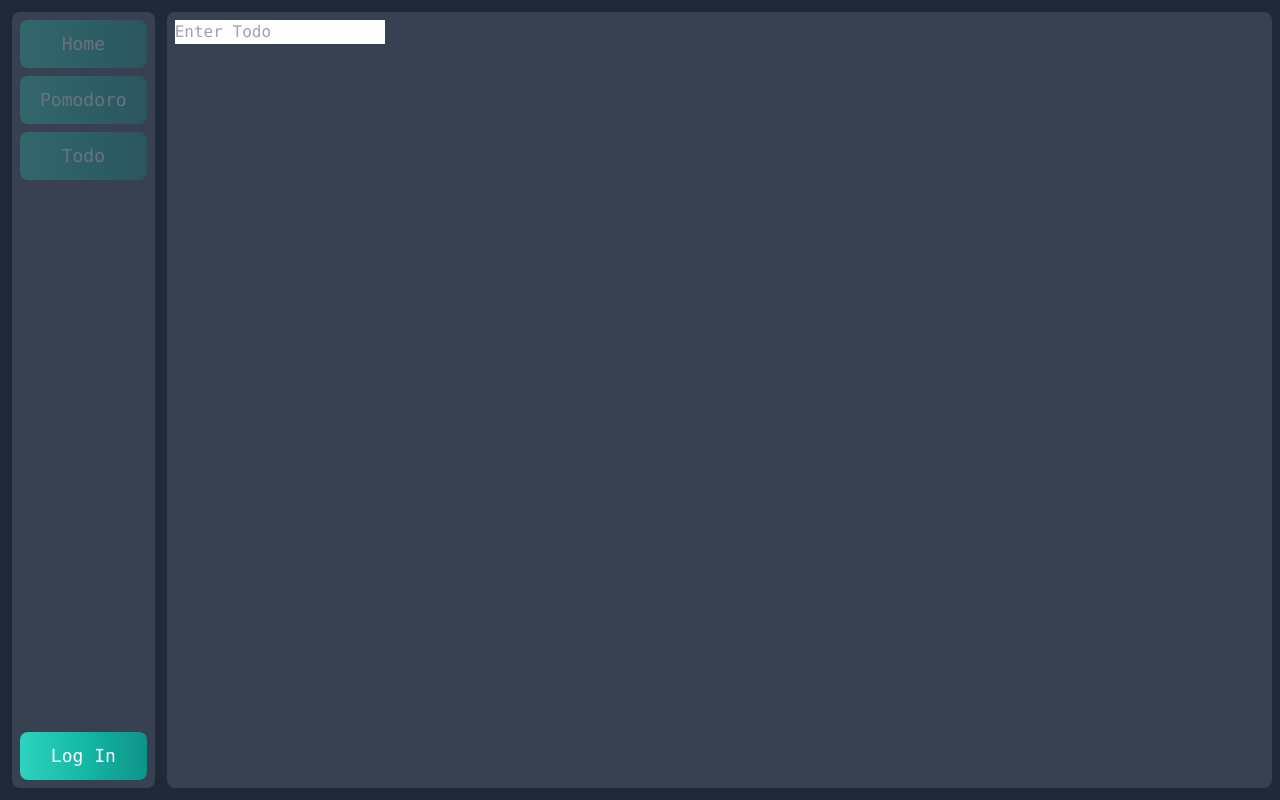
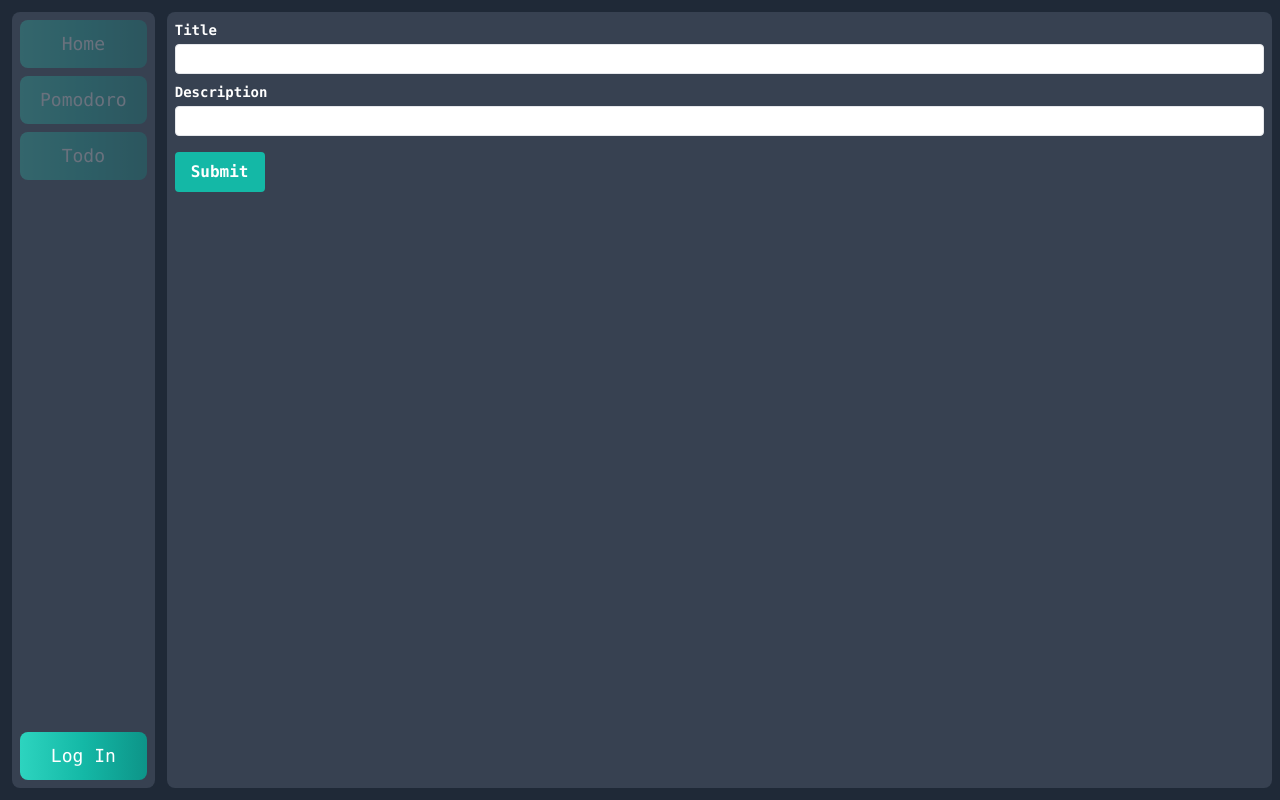
Before and after one commit to PierreMasselot1/Planit, a React (Create React App) app in the folder web/: page /todo in a window 1280 px wide. Built offline with nearby package versions, Linux system fonts and the light colour scheme.

Commit message:
feat(web): todo input with title and description

```diff
--- a/web/src/components/Todo/Todo.tsx
+++ b/web/src/components/Todo/Todo.tsx
@@ -1,13 +1,19 @@
-import { useEffect, useState } from "react";
+import { SyntheticEvent, useEffect, useState } from "react";
 import { Todo } from "@shared/types/todo_types";
 import TodoItem from "./TodoItem/TodoItem";
 import { useAuth0 } from "@auth0/auth0-react";
 
 export default function TodoList() {
-  const { user, isAuthenticated, getAccessTokenSilently } = useAuth0();
+  const { getAccessTokenSilently } = useAuth0();
 
   const [todos, setTodos] = useState([]);
-  const [todoInput, setTodoInput] = useState("");
+  const [title, setTitle] = useState("");
+  const [description, setDescription] = useState("");
+
+  const handleSubmit = (event: SyntheticEvent) => {
+    event.preventDefault();
+    createTodo(title, description);
+  };
 
   useEffect(() => {
     try {
@@ -15,18 +21,13 @@ export default function TodoList() {
     } catch (err) {
       console.log("error" + err);
     }
+    // eslint-disable-next-line react-hooks/exhaustive-deps
   }, []);
 
-  useEffect(() => {
-    const keyDownHandler = async (event: {
-      key: string;
-      preventDefault: () => void;
-    }) => {
-      if (event.key === "Enter") {
-        event.preventDefault();
+  async function createTodo(title: string, description: string) {
     try {
       fetch(
-            `http://localhost:5055/api/todo?title=test title&description=${todoInput}`,
+        `http://localhost:5055/api/todo?title=${title}&description=${description}`,
         {
           method: "POST",
           credentials: "include",
@@ -34,8 +35,8 @@ export default function TodoList() {
             authorization: `Bearer ${await getAccessTokenSilently()}`,
           },
           body: JSON.stringify({
-                title: "test title",
-                description: todoInput,
+            title: title,
+            description: description,
           } as Todo),
         }
       ).then(async () => {
@@ -45,14 +46,6 @@ export default function TodoList() {
       console.log("error" + err);
     }
   }
-    };
-
-    document.addEventListener("keydown", keyDownHandler);
-
-    return () => {
-      document.removeEventListener("keydown", keyDownHandler);
-    };
-  }, [todoInput]);
 
   async function getAllTodos() {
     fetch("http://localhost:5055/api/todo", {
@@ -88,20 +81,45 @@ export default function TodoList() {
 
   return (
     <div className="flex-auto bg-gray-700 rounded-lg mr-2 my-3 p-2">
-      { todos && todos.map((todo: any, key: number) => (
+      {todos &&
+        todos.map((todo: any, key: number) => (
           <li className="list-none" key={key}>
             {TodoItem(todo, deleteTodo)}
           </li>
-      ))
-      }
-      <form>
+        ))}
+
+      <div className="mt-auto">
+        <form onSubmit={handleSubmit}>
+          <div className="flex flex-col mb-2">
+            <label className="text-white  text-sm font-bold mb-1">Title</label>
             <input
               type="text"
-          placeholder="Enter Todo"
-          value={todoInput}
-          onChange={(e) => setTodoInput(e.target.value)}
+              className="border rounded py-1 px-2 leading-tight focus:outline-none focus:border-teal-500"
+              id="title"
+              value={title}
+              onChange={(event) => setTitle(event.target.value)}
             />
+          </div>
+          <div className="flex flex-col mb-4">
+            <label className="text-white  text-sm font-bold mb-1">
+              Description
+            </label>
+            <input
+              type="text"
+              className="border rounded py-1 px-2 leading-tight focus:outline-none focus:border-teal-500"
+              id="description"
+              value={description}
+              onChange={(event) => setDescription(event.target.value)}
+            />
+          </div>
+          <button
+            type="submit"
+            className="bg-teal-500 hover:bg-teal-700 text-white font-bold py-2 px-4 rounded focus:outline-none focus:shadow-outline"
+          >
+            Submit
+          </button>
         </form>
+      </div>
     </div>
   );
 }
--- a/web/src/components/Todo/TodoItem/TodoItem.tsx
+++ b/web/src/components/Todo/TodoItem/TodoItem.tsx
@@ -11,7 +11,6 @@ export default function TodoItem(todo: Todo, deleteTodo: Function) {
   return (
     <div className="bg-green-400 w-fit my-1 py-1 px-2 rounded ">
       <input type="checkbox" onChange={onToggle} />
-      <label className="mx-2">TODO</label>
       <label className="mx-2">{todo.title}</label>
       <label className="mx-2">{todo.description}</label>
       <button onClick={onDestroy} className="bg-slate-50 rounded-full ">
```
Lines whose indentation alone changed are shown as unchanged.
